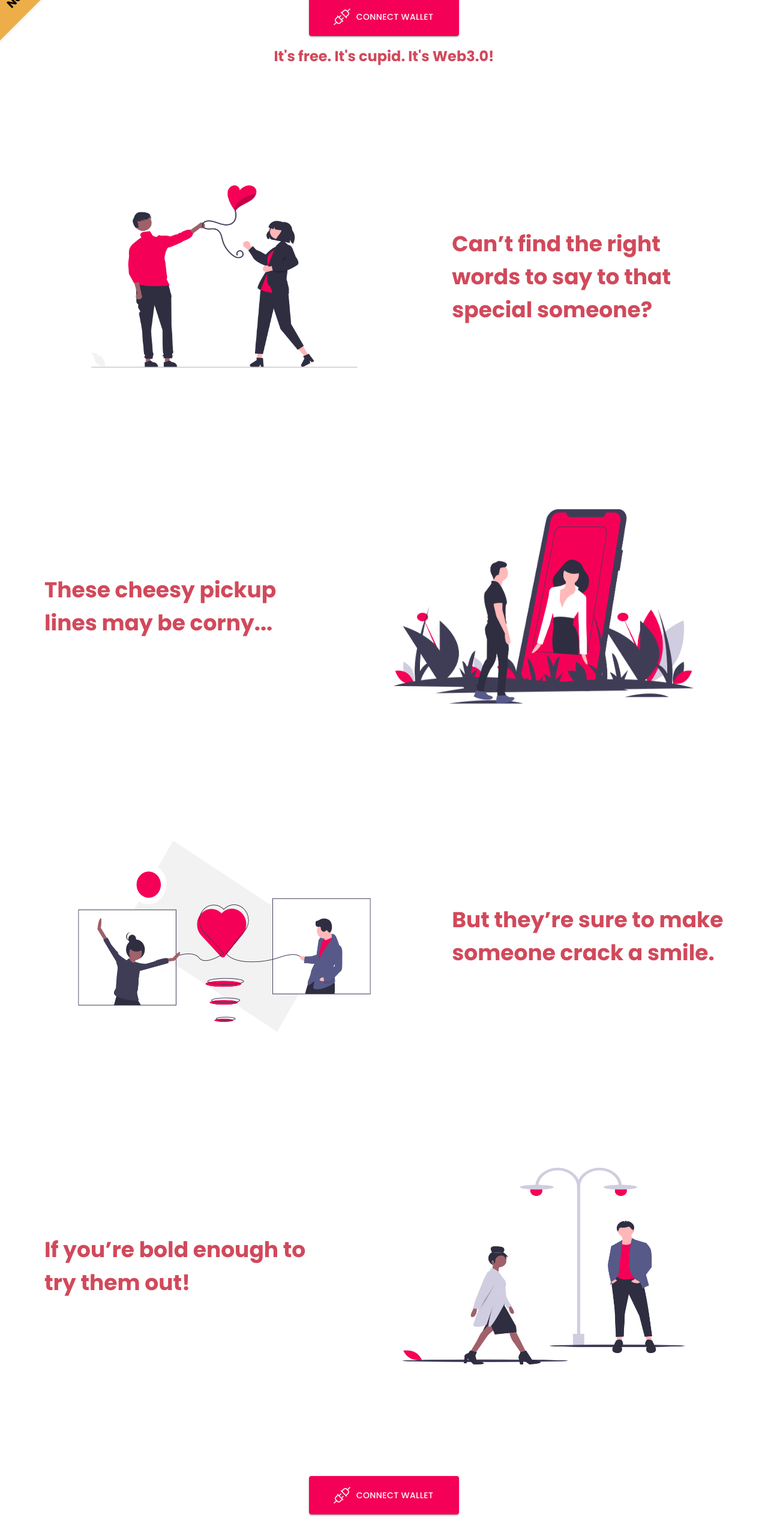
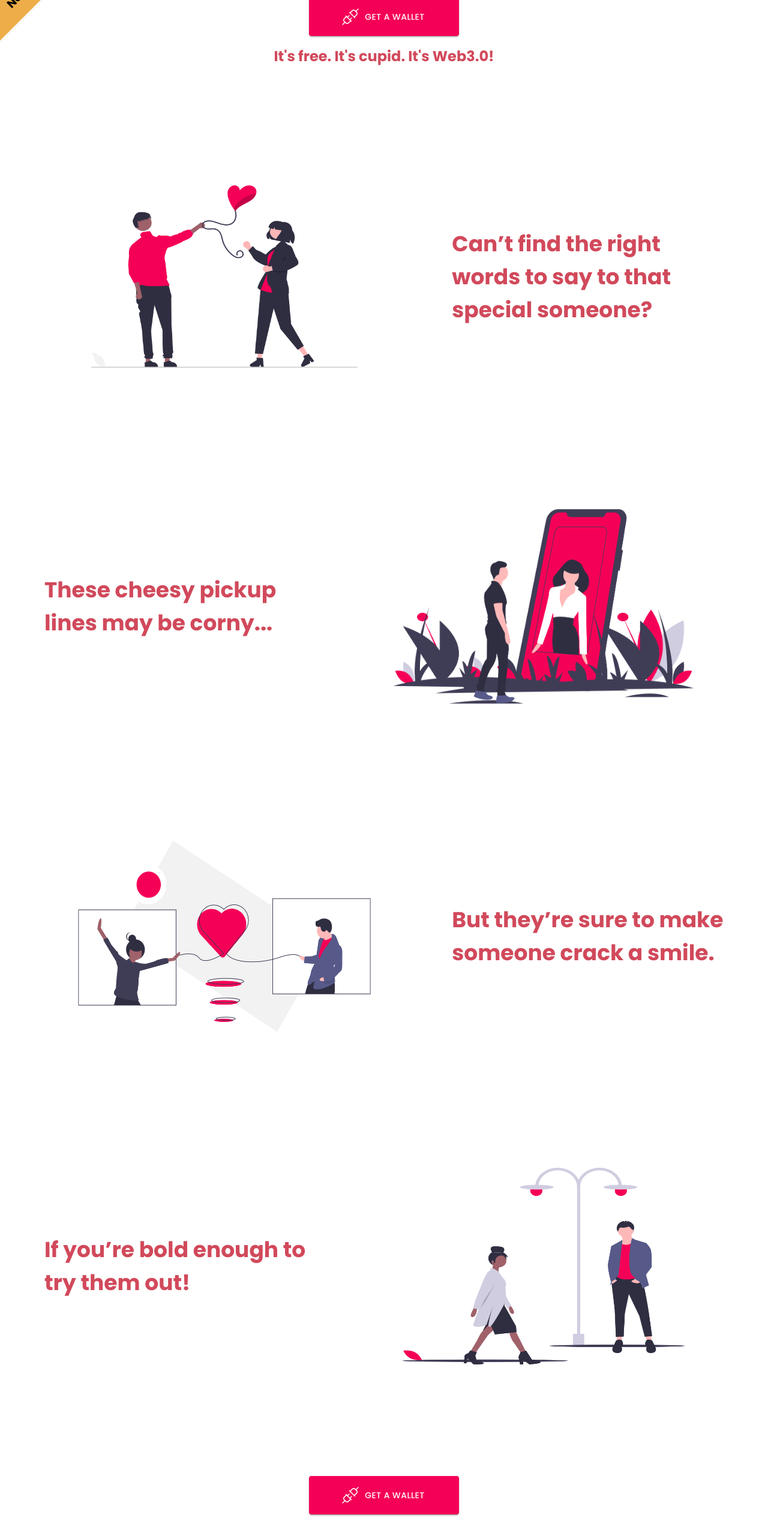
Before and after one commit to niiischall/cheesy-pick-up-lines, a React (Create React App) app: page / in a window 1280 px wide. Shown: the part 188-2754 px from the top of the page at 60% size. Built offline with nearby package versions, Linux system fonts and the light colour scheme.

Commit message:
Button text update

```diff
--- a/src/App.tsx
+++ b/src/App.tsx
@@ -348,7 +348,7 @@ export default function App() {
                 }}
                 color="secondary"
               >
-                Connect Wallet
+                {!window.ethereum ? "Get A Wallet" : "Connect Wallet"}
               </Button>
               <p>It's free. It's cupid. It's Web3.0!</p>
             </div>
@@ -402,7 +402,7 @@ export default function App() {
                   }}
                   color="secondary"
                 >
-                  Connect Wallet
+                  {!window.ethereum ? "Get A Wallet" : "Connect Wallet"}
                 </Button>
               </div>
             </div>
```
Also changed, not shown: 7 other files (tests, documents, lock files or other folders).
